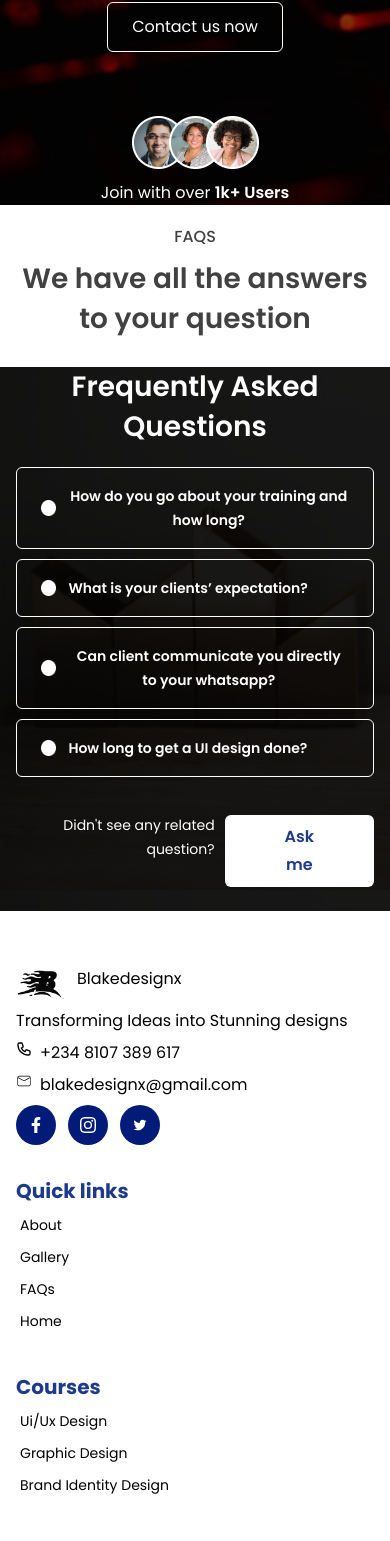
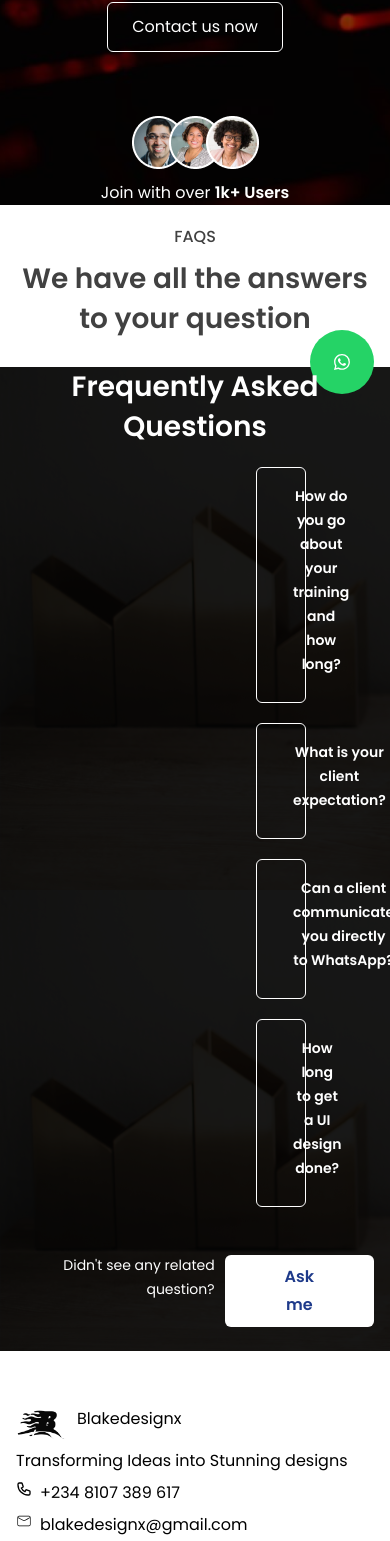
Before and after one commit to youngmikec/new-blake-website, a React (Create React App) app: page /faqs in a window 390 px wide. Shown: the part 410-1951 px from the top of the page. Built offline with nearby package versions, Linux system fonts and the light colour scheme.

Commit message:
fixing responsiveness

```diff
--- a/src/App.tsx
+++ b/src/App.tsx
@@ -1,5 +1,6 @@
 import React from 'react';
 import { BrowserRouter as Router, Routes, Route } from 'react-router-dom';
+import { BsWhatsapp } from 'react-icons/bs';
 // import { FormspreeProvider } from '@formspree/react';
 // import { SnackbarProvider } from 'notistack';
 
@@ -22,6 +23,9 @@ function App() {
               <NavBar/>
                 <div className='bg-white'>
                   {Component}
+                  <a className='p-6 bg-[#25D366] text-white rounded-full fixed bottom-10 right-4 z-10' href='https://wa.me/+2348107389617' target='_blank'>
+                    <BsWhatsapp />
+                  </a>
                 </div>
               <Footer />
             </div>
--- a/src/components/faq/index.tsx
+++ b/src/components/faq/index.tsx
@@ -1,3 +1,4 @@
+import React, { useState } from 'react';
 import './style.css'
 import circle from '../../assets/icons/circle.png'
 import triangle from '../../assets/icons/triangle.png'
@@ -7,7 +8,55 @@ type Props = {
     isBlue: boolean;
 }
 
+type Question = { question: string, answer: string}
+
+type ItemProps = {
+    data: Question
+}
+
+const FaqItem = ({ data }: ItemProps) => {
+    const [isOpen, setIsOpen] = useState<boolean>(false);
+
+    const toggle = () => setIsOpen(prev => !prev);
+
+    return (
+        <>
+            <div className=" mb-5 mx-60 py-4 px-6 border border-white rounded-md cursor-pointer" onClick={()=> toggle()}>
+                <div className="question mb-4">
+                    <img src={circle} alt="" />
+                    <span className='text-white font-semibold text-base'>{data.question}</span>
+                    <img className={`triangle ${isOpen && 'rotate-180 delay-100 ease-in-out'}`} src={triangle} alt="" />
+                </div>
+                {
+                    isOpen &&
+                    <div className="p-4">
+                        <p className="text-center text-white">{ data.answer }</p>
+                    </div>
+                }
+            </div>
+        </>
+    )
+}
+
 const FAQ = ({isWhite, isBlue}: Partial<Props>) => {
+    const questions: Array<Question> = [
+        {
+            question: "How do you go about your training and how long?",
+            answer: "We run an online training for individuals based on thier area of interest. Some training normally last for the period of 2,4, or 6 months"
+        },
+        {
+            question: "What is your client expectation?",
+            answer: "Intensive knowledge when it comes to training , experience mind blowing designs when we do your job,"
+        },
+        {
+            question: "Can a client communicate you directly to WhatsApp?",
+            answer: "Yes of course, click on the fixed  WhatsApp icon and chat with us directly. We will give you instant reply to your request."
+        },
+        {
+            question: "How long to get a UI design done?",
+            answer: "Good. Depend on the nature of the project. Some project that has much features can  take up to 6 weeks for completion"
+        },
+    ]
     return (
         <>
             <div className="faq pt-9 w-full mb-24">
@@ -15,37 +64,27 @@ const FAQ = ({isWhite, isBlue}: Partial<Props>) => {
                     <h2 className="faq-main-header text-4xl text-center text-white font-semibold mb-7">Frequently Asked Questions</h2>
 
                     <div className="questions flex flex-col content-center justify-center">
-                        <div className="question mb-5 mx-60 py-4 px-6 border border-white rounded-md">
-                            <img src={circle} alt="" />
-                            <span className='text-white font-semibold text-base'>How do you go about your training and how long?</span>
-                            <img className='triangle' src={triangle} alt="" />
-                        </div>
-
-                        <div className="question mb-5 mx-60 py-4 px-6 border border-white rounded-md">
-                            <img src={circle} alt="" />
-                            <span className='text-white font-semibold text-base'>What is your clients’ expectation?</span>
-                            <img className='triangle' src={triangle} alt="" />
-                        </div>
-
-                        <div className="question mb-5 mx-60 py-4 px-6 border border-white rounded-md">
-                            <img src={circle} alt="" />
-                            <span className='text-white font-semibold text-base'>Can client communicate  you directly to your whatsapp?</span>
-                            <img className='triangle' src={triangle} alt="" />
-                        </div>
-
-                        <div className="question mb-16 mx-60 py-4 px-6 border border-white rounded-md">
-                            <img src={circle} alt="" />
-                            <span className='text-white font-semibold text-base'>How long to get  a UI design done?</span>
-                            <img className='triangle' src={triangle} alt="" />
-                        </div>
+                        {
+                            questions.map((item: Question, idx: number) => {
+                                return <FaqItem key={idx} data={item} />
+                            })
+                        }
 
                         <div className="faq-footer text-right mr-60 mb-6">
                             <span className='text-white mr-8 font-normal text-base text-right'>Didn't see any related question?</span>
                             {
-                                isBlue && <button className='button bg-blue-900 text-white font-semibold text-xl py-2 mt-7 px-12 rounded-md'>Ask me</button>
+                                isBlue && <button className='button bg-blue-900 text-white font-semibold text-xl py-2 mt-7 px-12 rounded-md'>
+                                    <a className='' href='https://wa.me/+2348107389617' target='_blank'>
+                                        Ask me
+                                    </a>
+                                </button>
                             }
                             {
-                                isWhite && <button className='button bg-white text-blue-900 font-semibold text-xl py-2 mt-7 px-12 rounded-md'>Ask me</button>
+                                isWhite && <button className='button bg-white text-blue-900 font-semibold text-xl py-2 mt-7 px-12 rounded-md'>
+                                    <a className='' href='https://wa.me/+2348107389617' target='_blank'>
+                                        Ask me
+                                    </a>
+                                </button>
                             }
                         </div>
                     </div>
--- a/src/components/footer/index.tsx
+++ b/src/components/footer/index.tsx
@@ -7,7 +7,7 @@ import './style.css'
 import { CiMail } from 'react-icons/ci';
 import { HiOutlinePhone } from 'react-icons/hi';
 import { FaFacebookF } from 'react-icons/fa';
-import { BsInstagram } from 'react-icons/bs';
+import { BsBehance, BsInstagram } from 'react-icons/bs';
 import { AiOutlineTwitter } from 'react-icons/ai';
 import { FaArrowRight } from 'react-icons/fa';
 
@@ -42,13 +42,19 @@ const Footer = () => {
                             </div>
                             <div className="flex justify-start">
                                 <div className="rounded-full p-3 bg-[#021B79]">
-                                    <FaFacebookF className="text-white" />
+                                    <a href="https://www.behance.net/joshuachinonso" target="_blank" rel="noopener noreferrer">
+                                        <BsBehance className="text-white" />
+                                    </a>
                                 </div>
                                 <div className="rounded-full p-3 bg-[#021B79] mx-3">
-                                    <BsInstagram className="text-white" />
+                                    <a href="https://www.instagram.com/blakedesignx" target="_blank" rel="noopener noreferrer">
+                                        <BsInstagram className="text-white" />
+                                    </a>
                                 </div>
                                 <div className="rounded-full p-3 bg-[#021B79]">
-                                    <AiOutlineTwitter className="text-white" />
+                                    <a href="https://twitter.com/Blake_jrs?t=WPmLkIhiKXIivYHJhcHUdg&s=09" target="_blank" rel="noopener noreferrer">
+                                        <AiOutlineTwitter className="text-white" />
+                                    </a>
                                 </div>
                             </div>
                         </div>
--- a/src/components/offer/index.tsx
+++ b/src/components/offer/index.tsx
@@ -14,13 +14,13 @@ type Props = {
 const Offer = ({ offers }: Partial<Props>) => {
     return (
         <>
-            <div className="mx-auto offer-place lg:w-11/12 grid grid-cols-1 content-center sm:grid-cols-2 md:grid-cols-2 lg:grid-cols-4">
+            <div className="lg:w-11/12 md:w-10/12 sm:w-9/12 grid grid-cols-1 content-center sm:grid-cols-2 sm:gap-10 md:grid-cols-3 md:gap-10 lg:grid-cols-4 lg:gap-10">
                 {
                     offers?.map(offer => {
                         return (
                             <div key={offer.id} className="offer">
-                                <img src={offer.img} alt="" />
-                                <div className="text pb-4">
+                                <img src={offer.img} className='w-full' alt="" />
+                                <div className="-mt-10 pb-4">
                                     <p className="title font-bold text-xl text-blue-900 mb-2">{offer.title}</p>
                                     <p className="desc font-normal text-lg">{offer.desc}</p>
                                 </div>
--- a/src/components/offer/style.css
+++ b/src/components/offer/style.css
@@ -14,7 +14,7 @@
 
 @media (min-width: 360px) and (max-width: 920px) {
     .offer {
-        margin-bottom: 6px;
+        margin-bottom: 25px;
     }
 
     .text {
--- a/src/components/offers/index.tsx
+++ b/src/components/offers/index.tsx
@@ -39,8 +39,8 @@ const Offers = () => {
                 <div className="mx-auto lg:w-11/12">
                     <span className="heading small-heading text-base font-medium">offer</span>
                     <h2 className="heading main-heading text-4xl font-semibold mt-4 mb-9">What we can offer</h2>
+                    <Offer offers={offers} />
                 </div>
-                <Offer offers={offers} />
             </div>
         </>
     )
--- a/src/components/packeges/index.tsx
+++ b/src/components/packeges/index.tsx
@@ -6,15 +6,15 @@ const Packages = () => {
         <>
             <div className="packages w-full mb-24">
                 <div className="mx-auto lg:w-11/12">
-                    <div className="customer-packages gap-24 flex flex-wrap">
+                    <div className="customer-packages gap-24 grid grid-cols-1 sm:grid-cols-2 md:grid-cols-2 lg:grid-cols-2">
                         <div className="customer">
                             <img src={happy_customer} alt="" />
                         </div>
-                        <div className="all-packages pt-12 pb-14 lg:w-2/5">
+                        <div className="all-packages pt-12 pb-14 w-full">
                             <span className="heading small-heading text-base font-medium">Packages</span>
                             <h2 className="heading main-heading font-semibold mt-4 mb-24">Choose a package to begin with</h2>
 
-                            <div className="package mb-10 flex flex-wrap content-center justify-center">
+                            <div className="package mb-10 grid grid-cols-1 sm:grid-cols-2 md:grid-cols-3 lg:grid-cols-3">
                                 <div className="gold plan px-5 py-6 bg-blue-900 text-white">
                                     <div className="package-head">
                                         <h3 className='font-semibold text-xl text-white pb-6'>Gold</h3>
--- a/src/pages/home.tsx
+++ b/src/pages/home.tsx
@@ -15,14 +15,13 @@ const Home = () => {
     return (
         <>
             <div>
-                <div className="mx-auto">
                 <HeroComp
                     isPreAmble={true}
                     preAmble='Welcome to'
                     title='Blake’s Design Studio'
                     subTitle='Transforming Ideas into Stunning Designs'
                 />
-
+                <div className="mx-auto w-11/12">
                     <ReachOutComp />
                     <Offers />
                     <Works />
```
Lines whose indentation alone changed are shown as unchanged.
